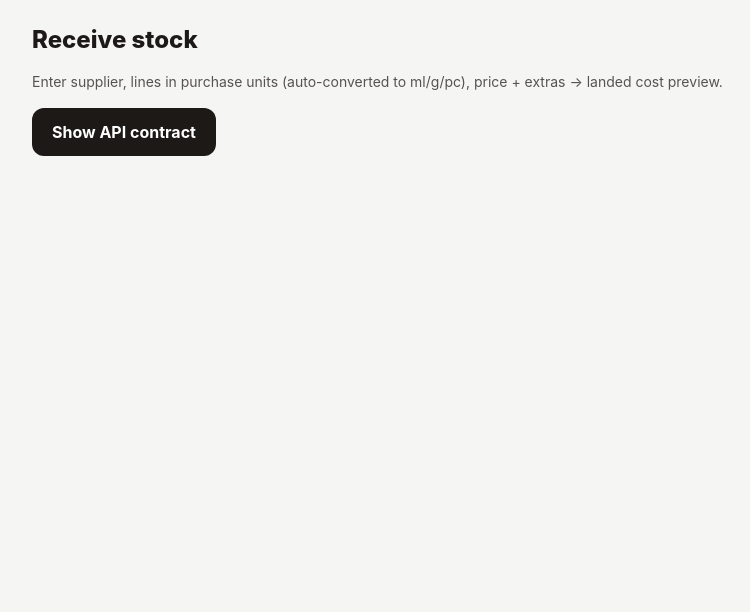
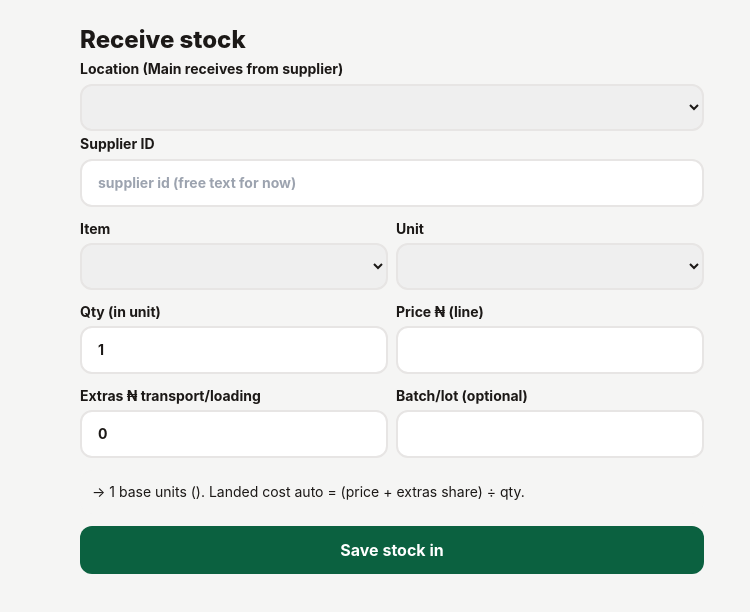
Before and after one commit to poeticlee/chemicalShop, a Next.js app: page /receive in a window 1280 px wide. Shown: the top 612 px of the page, without its empty margins (248-998 px from the left). Built offline with nearby package versions, Linux system fonts and the light colour scheme; no server answers; the database is empty.

Commit message:
Receive stock form with unit conversion and landed cost

```diff
--- a/app/receive/page.tsx
+++ b/app/receive/page.tsx
@@ -1,15 +1,46 @@
 "use client";
-import { useState } from "react";
+import { useEffect, useState } from "react";
 export default function Receive() {
+  const [items, setItems] = useState<any[]>([]); const [locs, setLocs] = useState<any[]>([]);
+  const [locationId, setLocationId] = useState(""); const [supplierId, setSupplierId] = useState("");
+  const [itemId, setItemId] = useState(""); const [qty, setQty] = useState("1"); const [unit, setUnit] = useState("");
+  const [price, setPrice] = useState(""); const [extras, setExtras] = useState("0"); const [batch, setBatch] = useState("");
   const [msg, setMsg] = useState("");
+  useEffect(()=>{
+    fetch("/api/items").then(r=>r.json()).then(d=>{ setItems(d.items ?? []); if (d.items?.[0]) { setItemId(d.items[0].id); setUnit(d.items[0].units?.[0]?.unitName ?? ""); } }).catch(()=>{});
+    fetch("/api/locations").then(r=>r.json()).then(d=>{ setLocs(d.locations ?? []); if (d.locations?.[0]) setLocationId(d.locations[0].id); }).catch(()=>{});
+  },[]);
+  const item = items.find(i=>i.id===itemId);
+  const factor = item?.units?.find((u:any)=>u.unitName===unit)?.factorToBase ?? 1;
+  const qtyBase = Math.round((parseFloat(qty)||0) * factor);
   const submit = async () => {
-    setMsg("Use API: POST /api/receive with supplierId, locationId, userId, lines[{itemId,qtyBase,priceKobo}], extrasKobo. See implementation-plan Phase 1.");
+    setMsg("Saving…");
+    const r = await fetch("/api/receive", { method: "POST", headers: {"Content-Type":"application/json"}, body: JSON.stringify({
+      supplierId: supplierId || "supplier-demo", locationId, userId: "me", extrasKobo: Math.round((parseFloat(extras)||0)*100),
+      lines: [{ itemId, qtyBase, priceKobo: Math.round((parseFloat(price)||0)*100), batch: batch || undefined }],
+    })});
+    const d = await r.json().catch(()=>({}));
+    setMsg(r.ok ? `Saved: ${d.purchaseId} (+${qtyBase.toLocaleString()} base units)` : `Failed: ${d.error ?? await r.text()}`);
   };
   return (
-    <main className="max-w-3xl mx-auto p-6 space-y-4">
+    <main className="max-w-2xl mx-auto p-6 space-y-3">
       <h1 className="font-extrabold text-2xl">Receive stock</h1>
-      <p className="text-sm text-stone-600">Enter supplier, lines in purchase units (auto-converted to ml/g/pc), price + extras → landed cost preview.</p>
-      <button onClick={submit} className="px-5 py-3 rounded-xl bg-stone-900 text-white font-bold">Show API contract</button>
+      <label className="text-sm font-bold">Location (Main receives from supplier)<select value={locationId} onChange={e=>setLocationId(e.target.value)} className="mt-1 w-full px-4 py-3 rounded-xl border-2 border-stone-200">{locs.map((l:any)=>(<option key={l.id} value={l.id}>{l.name}</option>))}</select></label>
+      <label className="text-sm font-bold">Supplier ID<input value={supplierId} onChange={e=>setSupplierId(e.target.value)} placeholder="supplier id (free text for now)" className="mt-1 w-full px-4 py-3 rounded-xl border-2 border-stone-200" /></label>
+      <div className="grid grid-cols-2 gap-2">
+        <label className="text-sm font-bold">Item<select value={itemId} onChange={e=>{ setItemId(e.target.value); const it = items.find(i=>i.id===e.target.value); setUnit(it?.units?.[0]?.unitName ?? ""); }} className="mt-1 w-full px-4 py-3 rounded-xl border-2 border-stone-200">{items.map((i:any)=>(<option key={i.id} value={i.id}>{i.code} — {i.name}</option>))}</select></label>
+        <label className="text-sm font-bold">Unit<select value={unit} onChange={e=>setUnit(e.target.value)} className="mt-1 w-full px-4 py-3 rounded-xl border-2 border-stone-200">{(item?.units ?? []).map((u:any)=>(<option key={u.id} value={u.unitName}>{u.unitName} (×{u.factorToBase})</option>))}</select></label>
+      </div>
+      <div className="grid grid-cols-2 gap-2">
+        <label className="text-sm font-bold">Qty (in unit)<input value={qty} onChange={e=>setQty(e.target.value)} inputMode="decimal" className="mt-1 w-full px-4 py-3 rounded-xl border-2 border-stone-200" /></label>
+        <label className="text-sm font-bold">Price ₦ (line)<input value={price} onChange={e=>setPrice(e.target.value)} inputMode="decimal" className="mt-1 w-full px-4 py-3 rounded-xl border-2 border-stone-200" /></label>
+      </div>
+      <div className="grid grid-cols-2 gap-2">
+        <label className="text-sm font-bold">Extras ₦ transport/loading<input value={extras} onChange={e=>setExtras(e.target.value)} inputMode="decimal" className="mt-1 w-full px-4 py-3 rounded-xl border-2 border-stone-200" /></label>
+        <label className="text-sm font-bold">Batch/lot (optional)<input value={batch} onChange={e=>setBatch(e.target.value)} className="mt-1 w-full px-4 py-3 rounded-xl border-2 border-stone-200" /></label>
+      </div>
+      <div className="text-sm bg-stone-100 rounded-xl p-3">→ {qtyBase.toLocaleString()} base units ({item?.baseUnit ?? ""}). Landed cost auto = (price + extras share) ÷ qty.</div>
+      <button onClick={submit} className="w-full px-5 py-3 rounded-xl bg-brand-700 text-white font-bold">Save stock in</button>
       {msg && <p className="text-sm bg-white rounded-xl p-3 shadow-sm">{msg}</p>}
     </main>
   );
```
